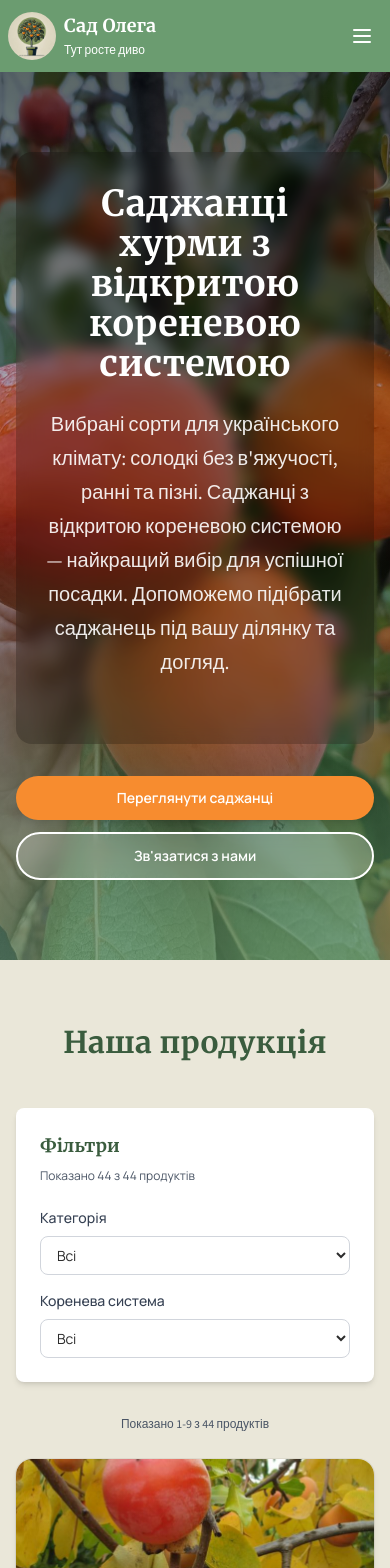
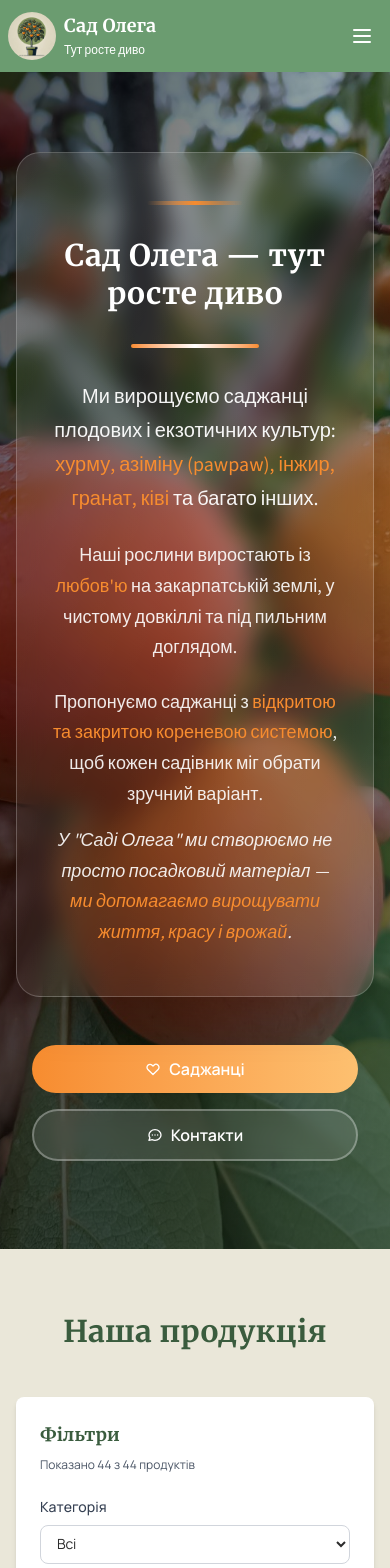
Before and after one commit to AndriiShopiak/grow-miracle, a Next.js app: page / in a window 390 px wide. Shown: the top 1568 px of the page. Built offline with nearby package versions, Linux system fonts and the light colour scheme.

Commit message:
feat: revamp homepage hero section with enhanced design, improved gradient overlays, and updated content for better engagement

```diff
--- a/src/app/page.tsx
+++ b/src/app/page.tsx
@@ -109,41 +109,76 @@ export default function Home() {
       </header>
 
       {/* Hero секція */}
-      <section className="relative py-20 md:py-28 min-h-[60vh]">
-        {/* Фонове зображення */}
+      <section className="relative py-20 md:py-32 min-h-[70vh] overflow-hidden">
+        {/* Фонове зображення з паралакс ефектом */}
+        <div className="absolute inset-0 z-0">
           <Image
             src="/products/18.jpg"
             alt="Саджанці хурми"
             fill
             priority
-          className="object-cover z-0"
+            className="object-cover"
             sizes="100vw"
           />
-        {/* Градієнтна підкладка для контрасту тексту */}
-        <div className="absolute inset-0 bg-gradient-to-b from-black/60 via-black/20 to-primary/60 z-10" />
-        <div className="relative z-20 container mx-auto px-4 text-center max-w-3xl">
-          <div className="mx-auto bg-black/20 backdrop-blur-sm rounded-2xl px-6 py-8 mb-8">
-            <h2 className="text-4xl md:text-5xl font-bold text-white mb-6">
-              Саджанці хурми з відкритою кореневою системою
+        </div>
+
+        {/* Покращена градієнтна підкладка */}
+        <div className="absolute inset-0 bg-gradient-to-br from-black/70 via-black/30 to-primary/50 z-10" />
+        <div className="absolute inset-0 bg-gradient-to-t from-black/40 via-transparent to-transparent z-10" />
+
+        <div className="relative z-20 container mx-auto px-4 text-center max-w-4xl">
+          {/* Контейнер з покращеним дизайном без hover-ефектів */}
+          <div className="mx-auto bg-gradient-to-br from-white/10 via-white/5 to-white/10 backdrop-blur-md rounded-3xl px-8 py-12 mb-10 border border-white/20 shadow-2xl">
+            {/* Декоративна лінія зверху */}
+            <div className="w-24 h-1 bg-gradient-to-r from-transparent via-accent to-transparent mx-auto mb-8 rounded-full"></div>
+
+            <h2 className="text-3xl md:text-4xl lg:text-5xl font-bold text-white mb-8 leading-tight">
+              Сад Олега — тут росте диво
             </h2>
-            <p className="text-xl text-white/90 mb-8">
-              Вибрані сорти для українського клімату: солодкі без в&apos;яжучості, ранні та пізні.
-              Саджанці з відкритою кореневою системою — найкращий вибір для успішної посадки.
-              Допоможемо підібрати саджанець під вашу ділянку та догляд.
+
+            <div className="w-32 h-1 bg-gradient-to-r from-accent via-white to-accent mx-auto mb-8 rounded-full"></div>
+
+            <div className="max-w-3xl mx-auto">
+              <p className="text-xl md:text-2xl text-white/95 mb-6 leading-relaxed font-light">
+                Ми вирощуємо саджанці плодових і екзотичних культур:
+                <span className="text-accent font-medium"> хурму, азіміну (pawpaw), інжир, гранат, ківі</span> та багато інших.
+              </p>
+              <p className="text-lg md:text-xl text-white/90 mb-6 leading-relaxed">
+                Наші рослини виростають із <span className="text-accent font-medium">любов&apos;ю</span> на закарпатській землі,
+                у чистому довкіллі та під пильним доглядом.
+              </p>
+              <p className="text-lg md:text-xl text-white/90 leading-relaxed">
+                Пропонуємо саджанці з <span className="text-accent font-medium">відкритою та закритою кореневою системою</span>,
+                щоб кожен садівник міг обрати зручний варіант.
+              </p>
+              <p className="text-lg md:text-xl text-white/90 mt-4 italic">
+                У &quot;Саді Олега&quot; ми створюємо не просто посадковий матеріал —
+                <span className="text-accent font-medium"> ми допомагаємо вирощувати життя, красу і врожай</span>.
               </p>
             </div>
-          <div className="flex flex-col sm:flex-row gap-3 sm:gap-4 justify-center items-center">
+          </div>
+
+          {/* Покращені кнопки з анімацією */}
+          <div className="flex flex-col sm:flex-row gap-4 sm:gap-6 justify-center items-center overflow-hidden px-4 py-2">
             <button
               onClick={() => scrollToSection('products')}
-              className="w-full sm:w-auto inline-block bg-accent text-white px-4 sm:px-8 py-3 sm:py-4 rounded-full text-sm sm:text-lg font-semibold hover:bg-light-accent transition-colors shadow-lg text-center"
+              className="group w-full sm:w-auto inline-flex items-center justify-center gap-2 sm:gap-3 bg-gradient-to-r from-accent to-light-accent text-white px-4 sm:px-8 py-3 sm:py-4 rounded-full text-base sm:text-lg font-semibold hover:from-light-accent hover:to-accent transition-all duration-300 hover:scale-105 transform"
             >
-              Переглянути саджанці
+              <svg className="w-4 h-4 sm:w-5 sm:h-5 group-hover:rotate-12 transition-transform duration-300" fill="none" stroke="currentColor" viewBox="0 0 24 24">
+                <path strokeLinecap="round" strokeLinejoin="round" strokeWidth={2} d="M4.318 6.318a4.5 4.5 0 000 6.364L12 20.364l7.682-7.682a4.5 4.5 0 00-6.364-6.364L12 7.636l-1.318-1.318a4.5 4.5 0 00-6.364 0z" />
+              </svg>
+              <span className="hidden xs:inline">Переглянути саджанці</span>
+              <span className="xs:hidden">Саджанці</span>
             </button>
             <button
               onClick={() => scrollToSection('contact')}
-              className="w-full sm:w-auto inline-block bg-white/20 backdrop-blur-sm text-white border-2 border-white px-4 sm:px-8 py-3 sm:py-4 rounded-full text-sm sm:text-lg font-semibold hover:bg-white/30 transition-colors shadow-lg text-center"
+              className="group w-full sm:w-auto inline-flex items-center justify-center gap-2 sm:gap-3 bg-white/10 backdrop-blur-sm text-white border-2 border-white/30 px-4 sm:px-8 py-3 sm:py-4 rounded-full text-base sm:text-lg font-semibold hover:bg-white/20 hover:border-white/50 transition-all duration-300 hover:scale-105 transform"
             >
-              Зв&apos;язатися з нами
+              <svg className="w-4 h-4 sm:w-5 sm:h-5 group-hover:scale-110 transition-transform duration-300" fill="none" stroke="currentColor" viewBox="0 0 24 24">
+                <path strokeLinecap="round" strokeLinejoin="round" strokeWidth={2} d="M8 12h.01M12 12h.01M16 12h.01M21 12c0 4.418-4.03 8-9 8a9.863 9.863 0 01-4.255-.949L3 20l1.395-3.72C3.512 15.042 3 13.574 3 12c0-4.418 4.03-8 9-8s9 3.582 9 8z" />
+              </svg>
+              <span className="hidden xs:inline">Зв&apos;язатися з нами</span>
+              <span className="xs:hidden">Контакти</span>
             </button>
           </div>
         </div>
@@ -191,18 +226,22 @@ export default function Home() {
           <div className="max-w-6xl mx-auto grid grid-cols-1 md:grid-cols-2 gap-10 items-center">
             <div>
               <div className="bg-white/80 backdrop-blur-sm rounded-2xl p-8 shadow-lg">
-                <h3 className="text-3xl font-bold text-secondary mb-6">Про наш сад</h3>
+                <h3 className="text-3xl font-bold text-secondary mb-6">Про нас</h3>
                 <p className="text-lg md:text-xl text-secondary leading-relaxed mb-5">
-                  Ми вирощуємо саджанці хурми з 2015 року. Наш сад розташований у екологічно чистому районі,
-                  де ми використовуємо тільки природні методи вирощування без хімічних добрив та пестицидів.
+                  Сад Олега — це сімейна справа, народжена з любові до природи й землі.
+                  Ми почали з кількох саджанців хурми у власному дворі, а сьогодні вирощуємо десятки сортів плодових і екзотичних дерев,
+                  серед яких <span className="text-accent font-medium">азіміна, інжир, гранат, ківі</span> та багато інших.
                 </p>
                 <p className="text-lg md:text-xl text-secondary leading-relaxed mb-5">
-                  Всі наші саджанці мають відкриту кореневу систему, що забезпечує кращу приживаність
-                  та швидший розвиток рослин після посадки. Це перевага перед саджанцями в контейнерах.
+                  Ми віримо, що кожен сад може стати місцем спокою, краси та щедрого врожаю.
+                  Саме тому ми з турботою доглядаємо кожен саджанець — від насінини до готової рослини.
                 </p>
-                <p className="text-lg md:text-xl text-secondary leading-relaxed">
-                  Кожен саджанець вирощується з турботою, щоб забезпечити вашу родину найкращими
-                  та найздоровішими рослинами для вашого саду.
+                <p className="text-lg md:text-xl text-secondary leading-relaxed mb-5">
+                  Наш розсадник — це не просто бізнес, а <span className="text-accent font-medium">справа серця</span>,
+                  у яку вкладено любов, терпіння і душу.
+                </p>
+                <p className="text-lg md:text-xl text-secondary leading-relaxed font-medium">
+                  Ми хочемо, щоб у вашому саду теж росло диво 🌳
                 </p>
               </div>
             </div>
--- a/src/components/SeedlingPhotos.tsx
+++ b/src/components/SeedlingPhotos.tsx
@@ -25,7 +25,6 @@ export default function SeedlingPhotos({ product }: SeedlingPhotosProps) {
     // Для шовковиці
     if (species.toLowerCase().includes('шовковиця')) {
       return [
-        { src: "/shovkovitcha/1.jpg", alt: "Саджанці шовковиці" },
         { src: "/shovkovitcha/2.jpg", alt: "Саджанці шовковиці" }
       ];
     }
@@ -40,13 +39,8 @@ export default function SeedlingPhotos({ product }: SeedlingPhotosProps) {
         { src: "/closed/5.jpg", alt: "Саджанці з закритою кореневою системою" }
       ];
     } else {
-      // Для відкритої кореневої системи - використовуємо фото з папки products
-      return [
-        { src: "/gallery/4.jpg", alt: `Саджанці ${product.title}` },
-        { src: "/gallery/19.jpg", alt: `Саджанці ${product.title}` },
-        { src: "/gallery/20.jpg", alt: `Саджанці ${product.title}` },
-        { src: "/gallery/21.jpg", alt: `Саджанці ${product.title}` }
-      ];
+      // Все інше повертаємо пустий масив
+      return [];
     }
   };
 
```
Also changed, not shown: src/data/products.ts (+50 -50 lines). Lines whose indentation alone changed are shown as unchanged.
